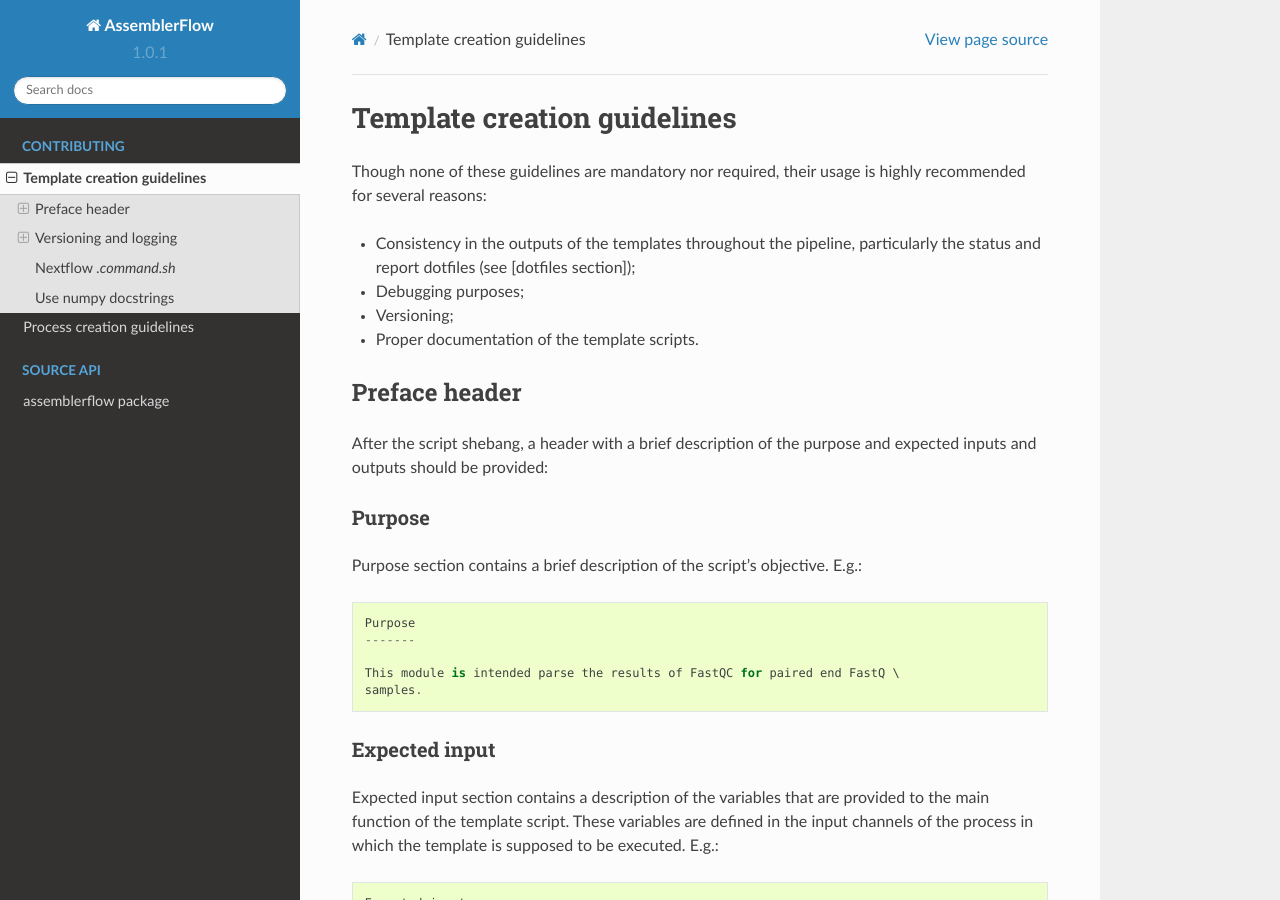
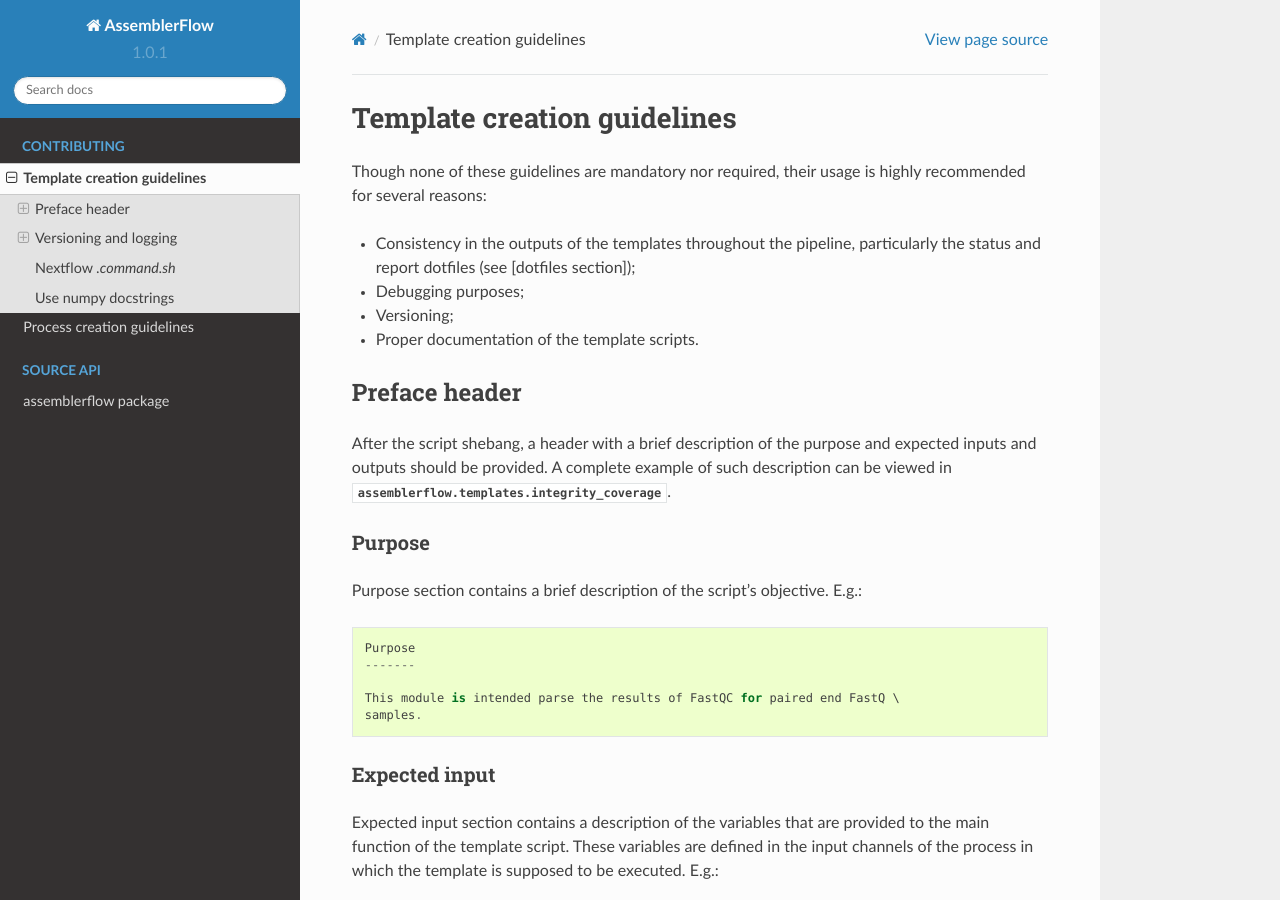
Before and after one commit to assemblerflow/flowcraft, a Sphinx documentation site: the page built from docs/create_template.rst, in a window 1280 px wide and 900 px high. Built offline with Sphinx 7.4.7 and the Read the Docs theme 2.0.0, drawn with Linux system fonts in a browser that asks for light colours.

Commit message:
Added complete preface header example link

```diff
--- a/docs/create_template.rst
+++ b/docs/create_template.rst
@@ -14,7 +14,8 @@ Preface header
 --------------
 
 After the script shebang, a header with a brief description of the purpose and
-expected inputs and outputs should be provided:
+expected inputs and outputs should be provided. A complete example of such
+description can be viewed in :mod:`assemblerflow.templates.integrity_coverage`.
 
 Purpose
 ^^^^^^^
```
